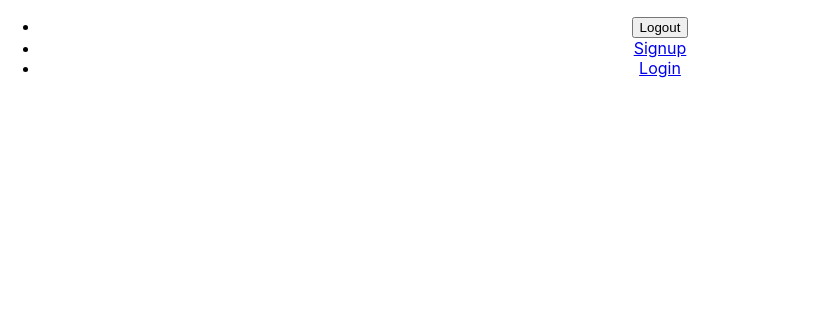
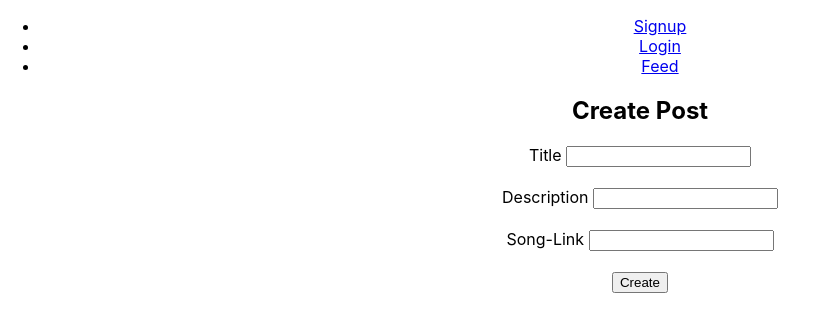
Before and after one commit to PeterChristof/Jazzle, a React (Create React App) app in the folder project/: page /post in a window 1280 px wide. Shown: the top 332 px of the page, without its empty margins (0-818 px from the left). Built offline with nearby package versions, Linux system fonts and the light colour scheme; no server answers.

Commit message:
frontEnd changes

```diff
--- a/project/package.json
+++ b/project/package.json
@@ -11,6 +11,7 @@
     "react-dom": "^17.0.2",
     "react-router-dom": "^5.3.0",
     "react-scripts": "4.0.3",
+    "react-toastify": "^8.0.3",
     "web-vitals": "^1.1.2"
   },
   "scripts": {
--- a/project/src/App.css
+++ b/project/src/App.css
@@ -36,3 +36,21 @@
     transform: rotate(360deg);
   }
 }
+
+.card {
+  border-radius: 20px;
+  background-color: rgb(236, 236, 236);
+  border: 2px solid #212529;
+  width: 60vw;
+  min-height: 30vh;
+  display: flex;
+  gap: 30px;
+  flex-direction: column;
+}
+
+.card form {
+  display: flex;
+  flex-direction: column;
+  align-items: center;
+  gap: 10px;
+}
--- a/project/src/App.js
+++ b/project/src/App.js
@@ -6,7 +6,7 @@ import Login from './components/Login';
 import NavBar from './components/NavBar';
 import { useState, useEffect } from "react";
 import axios from "axios";
-
+import CreatePost from "./components/CreatePost"
 
 function App() {
   const [loggedInUser,setCurrentLoggedInUser]=  useState("");
@@ -26,9 +26,10 @@ function App() {
 
   return (
     <div className="App">
-         <NavBar loggedInUser={loggedInUser} />
+         <NavBar loggedInUser={loggedInUser} setCurrentLoggedInUser={setCurrentLoggedInUser} />
           <Switch>
           <Route exact path={["/", "/feed"]} component={Feed} />
+          <Route exact path="/post" component={CreatePost} />
           <Route path="/signup" component={Signup} />
           <Route
         path="/login"
--- /dev/null
+++ b/project/src/components/CreatePost.js
@@ -0,0 +1,76 @@
+import React, { useState } from "react";
+import { useHistory } from "react-router-dom";
+import axios from "axios";
+import { toast } from "react-toastify";
+
+function CreatePost() {
+  const [title, setTitle] = useState("");
+  const [description, setDescription] = useState("");
+  const [songLink, setSongLink] = useState("");
+
+  const history = useHistory();
+
+  const handleFormSubmit = async (e) => {
+    e.preventDefault();
+
+    // const uploadData = new FormData();
+    // uploadData.append("file", image);
+
+    // const response = await axios.post(
+    //   `${process.env.REACT_APP_SERVER_HOSTNAME}/upload`,
+    //   uploadData
+    // );
+
+    const body = {
+      title,
+      description,
+      songLink,
+    };
+
+    await axios.post(`${process.env.REACT_APP_SERVER_HOSTNAME}/post`, body);
+    toast.success("Post created");
+    history.push("/feed");
+  };
+
+  return (
+    <>
+      <h2>Create Post</h2>
+      <form onSubmit={handleFormSubmit} encType="multipart/form-data">
+
+        <label>Title </label>
+        <input
+          type="text"
+          onChange={(e) => setTitle(e.target.value)}
+          value={title}
+        />
+        <br/>
+        <br/>
+
+        <label>Description </label>
+        <input
+          type="text"
+          onChange={(e) => setDescription(e.target.value)}
+          value={description}
+        />
+        <br/>
+        <br/>
+
+        <label>Song-Link </label>
+        <input
+          type="text"
+          onChange={(e) => setSongLink(e.target.value)}
+          value={songLink}
+        />
+        <br/>
+        <br/>
+
+        {/* <label>Image</label>
+        <input type="file" onChange={(e) => setImage(e.target.files[0])} /> */}
+
+        <button type="submit">Create</button>
+      </form>
+    </>
+  );
+}
+
+export default CreatePost;
--- a/project/src/components/Feed.js
+++ b/project/src/components/Feed.js
@@ -1,12 +1,39 @@
-import React,{useState, useEffect} from "react";
+import React, {useEffect, useState} from "react";
 import axios from "axios";
-import {NavLink} from "react-router-dom";
+import { NavLink } from "react-router-dom";
 
-function Feed(){
+function Feed() {
+    const [posts, setPosts] = useState([]);
+
+    useEffect(() => {
+       async function getAllPost() {
+       const response = await axios.get(
+        `${process.env.REACT_APP_SERVER_HOSTNAME}/post`);
+       setPosts(response.data);
+        }
+        getAllPost();
+    }, []);
 
     return (
-      <h1> Feed</h1>
-    )
+      <>
+        <ul>
+            {posts.map((post)=> {
+                return (
+                <div className="card" key={post._id}><NavLink to={`/post/${post._id}`}>{post.title}</NavLink>
+
+                                <h3>{post.title}</h3>
+                                <p><span className="bold">Description</span>: {post.description}</p>
+                                <p><span className="bold">songLink</span>: {post.songLink}</p>
+
+
+                </div>
+                );
+            })}
+        </ul>
+
+        </>
+    );
 }
 
+
 export default Feed;
--- a/project/src/components/Login.js
+++ b/project/src/components/Login.js
@@ -3,7 +3,7 @@ import { useHistory, NavLink } from "react-router-dom";
 import axios from "axios";
 import { toast } from "react-toastify";
 
-function Login() {
+function Login({setCurrentLoggedInUser}) {
   const [username, setUsername] = useState("");
   const [password, setPassword] = useState("");
   const history = useHistory();
--- a/project/src/components/NavBar.js
+++ b/project/src/components/NavBar.js
@@ -2,7 +2,7 @@ import React from "react";
 import { NavLink } from "react-router-dom";
 import axios from "axios";
 
-function NavBar({loggedInUser}) {
+function NavBar({loggedInUser, setCurrentLoggedInUser}) {
     const logoutUser = async () => {
         debugger;
         await axios.post(`${process.env.REACT_APP_SERVER_HOSTNAME}/logout`, null, {
@@ -11,16 +11,33 @@ function NavBar({loggedInUser}) {
         setCurrentLoggedInUser("");
       };
 
-  return (
+      return loggedInUser ? (
         <>
-    {loggedInUser && <p>Welcome{loggedInUser.username}</p>}
+         <p>Welcome {loggedInUser.username}</p>
         <nav>
           <ul>
+          <li>
+                <NavLink activeStyle={{ color: "red" }} exact to="/">
+                 Feed
+                </NavLink>
+              </li>
+                <li>
+                <NavLink activeStyle={{ color: "red" }} to="/post">
+                Create Post
+              </NavLink>
+            </li>
+
           <li>
                 <NavLink exact to="/">
                   <button onClick={logoutUser}>Logout</button>
                 </NavLink>
               </li>
+          </ul>
+        </nav>
+        </>
+         ) : (
+          <nav>
+          <ul>
             <li>
               <NavLink activeStyle={{ color: "red" }} to="/signup">
                 Signup
@@ -31,9 +48,13 @@ function NavBar({loggedInUser}) {
                 Login
               </NavLink>
             </li>
+            <li>
+                <NavLink activeStyle={{ color: "red" }} exact to="/">
+                 Feed
+                </NavLink>
+              </li>
           </ul>
         </nav>
-    </>
       );
     }
 
```
Also changed, not shown: 2 other files (tests, documents, lock files or other folders). Lines whose indentation alone changed are shown as unchanged.
